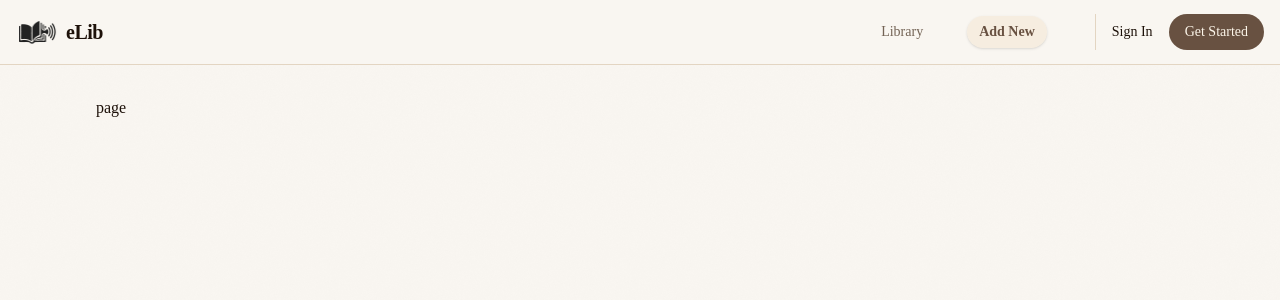
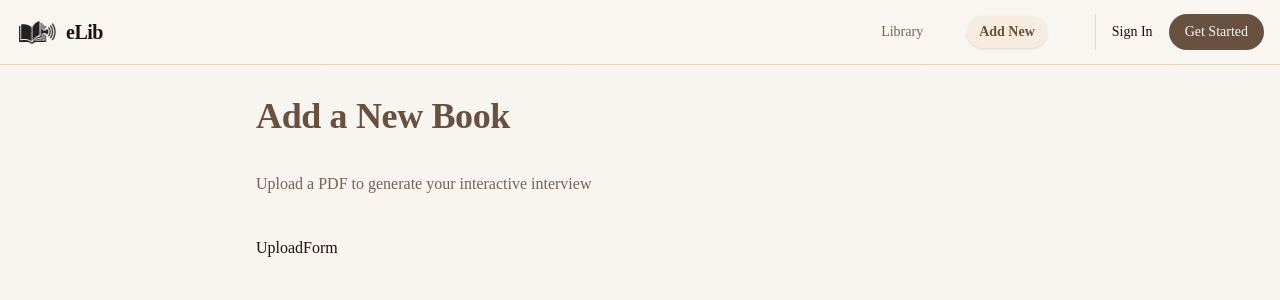
Before and after one commit to Kilonzo88/eLib, a Next.js app in the folder frontend/: page /books/new in a window 1280 px wide. Shown: the top 300 px of the page. Built offline with nearby package versions, Linux system fonts and the light colour scheme; no server answers; a web font is replaced by a local one.

Commit message:
Added guiding text of the page

```diff
--- a/frontend/src/app/(root)/books/new/page.tsx
+++ b/frontend/src/app/(root)/books/new/page.tsx
@@ -1,9 +1,18 @@
-import React from 'react'
+import UploadForm from '@/components/ui/UploadForm'
 
-const page = () => {
+export default function Page() {
   return (
-    <div>page</div>
+    <div className="mx-auto max-w-3xl space-y-10">
+      <section className="flex flex-col gap-5">
+        <h1 className="text-3xl md:text-4xl font-serif font-bold mb-4 text-[var(--primary)]">
+          Add a New Book
+        </h1>
+        <p className="text-[var(--muted-foreground)]">
+          Upload a PDF to generate your interactive interview
+        </p>
+      </section>
+
+      <UploadForm />
+    </div>
   )
 }
-
-export default page
```
